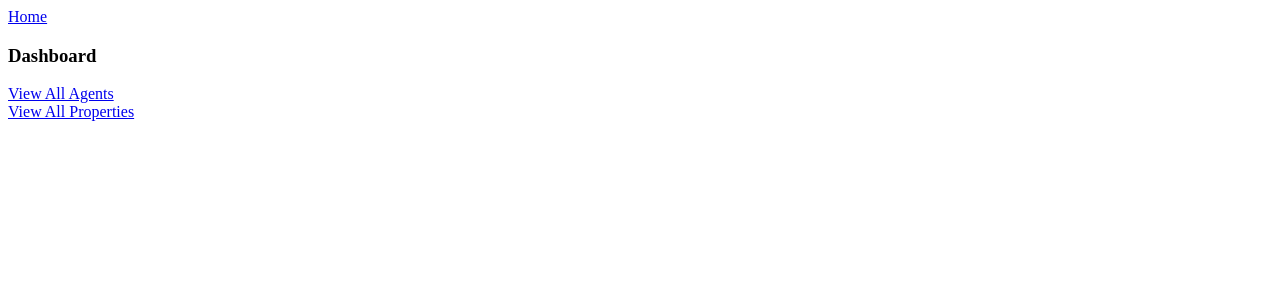
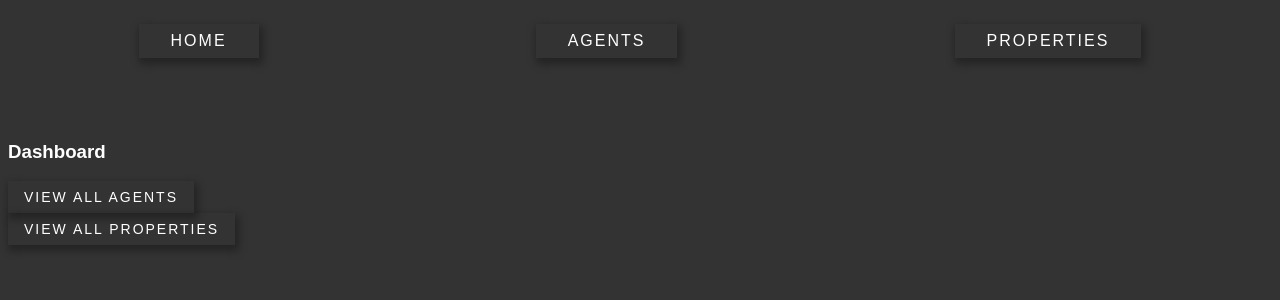
Before and after one commit to abradley2/brawndo-property-management-inc, a Nuxt app: page / in a window 1280 px wide. Shown: the top 300 px of the page. Built offline with nearby package versions, Linux system fonts and the light colour scheme.

Commit message:
add some basic styles

```diff
--- a/layouts/default.vue
+++ b/layouts/default.vue
@@ -4,13 +4,108 @@ const route = ref(useRoute())
 const isHome = computed(() => route.value.fullPath === '/')
 </script>
 
+
 <template>
-  <div>
-    <NuxtLink to="/">Home</NuxtLink>
-    <NuxtLink v-if="!isHome" to="/agents">See Agents</NuxtLink>
-    <NuxtLink v-if="!isHome" to="/properties">See Properties</NuxtLink>
+  <div class="nav">
+    <NuxtLink to="/" class="nav__nav-link">Home</NuxtLink>
+    <NuxtLink to="/agents" class="nav__nav-link">Agents</NuxtLink>
+    <NuxtLink to="/properties" class="nav__nav-link">Properties</NuxtLink>
   </div>
   <div>
     <slot></slot>
   </div>
 </template>
+
+
+<style>
+:root {
+  --background-color: rgba(0, 0, 0, 0.8);
+  --primary-text-color: rgba(255, 255, 255, 1);
+}
+html {
+  font-family: Arial, Helvetica, sans-serif;
+}
+a {
+  color: var(--primary-text-color);
+  letter-spacing: 2px;
+  text-decoration: none;
+  text-transform: uppercase;
+}
+a:visited {
+  color: var(--primary-text-color);
+}
+a:hover {
+  text-decoration: none;
+}
+body {
+  background-color: var(--background-color);
+  color: var(--primary-text-color);
+  box-sizing: border-box;
+}
+* {
+  box-sizing: border-box;
+}
+
+.nav {
+  padding-top: 1rem;
+  padding-bottom: 4rem;
+  display: flex;
+  width: 100%;
+  justify-content: space-between;
+}
+
+a {
+  /** right downwards box shadow */
+  box-shadow: 2px 4px 8px 2px rgba(0, 0, 0, 0.315);
+  padding: 0.5rem 1rem;
+  transition: 0.5s;
+  font-size: 0.875rem;
+  display: inline-block;
+}
+
+a.option {
+  border: 1px solid rgb(59, 184, 171);
+}
+
+a.cta {
+  background-color: rgba(255, 244, 94, 1);
+  color: var(--background-color);
+}
+
+.nav__nav-link:not(:last-child) {
+  margin-right: 1rem;
+}
+
+a:hover, a:focus {
+  box-shadow: 0 0 0 0 rgba(0, 0, 0, 0);
+}
+
+@keyframes outlineloop {
+  from {
+    outline: 1px solid rgba(255, 244, 94, 1);
+    outline-offset: 0.1rem;
+  }
+
+  to {
+    outline: 1px solid  rgba(255, 244, 0, 0);
+    outline-offset: 0.3rem;
+  }
+}
+
+*:focus, a:hover {
+    animation-name: outlineloop;
+    animation-duration: 1s;
+    animation-iteration-count: infinite;
+    animation-fill-mode: forwards;
+}
+
+@media screen and (min-width: 600px) {
+  .nav {
+    justify-content: space-around;
+  }
+  .nav__nav-link {
+      padding: 0.5rem 2rem;
+      font-size: 1rem;
+  }
+}
+</style>
--- a/pages/agents.vue
+++ b/pages/agents.vue
@@ -35,14 +35,31 @@ const agents = computed(() => {
   <div v-else-if="noAgents">
     No agents found
   </div>
-  <div v-else-if="agents">
-    <div v-for="agent in agents" :key="agent.id">
-      <NuxtLink :to="agent.link">
+  <div v-else-if="agents" class="agent-list">
+    <div v-for="agent in agents" :key="agent.id" class="agent-list__agent">
+      <NuxtLink :to="agent.link" class="option">
         {{ agent.first_name }} {{  agent.last_name }}
       </NuxtLink>
     </div>
   </div>
-  <div>
-    <NuxtLink to="/new-agent">Create new agent</NuxtLink>
+  <div class="agent-list__cta">
+    <NuxtLink class="cta" to="/new-agent">Create new agent</NuxtLink>
   </div>
 </template>
+
+<style>
+.agent-list {
+  display: flex;
+  flex-direction: column;
+}
+.agent-list__agent {
+  text-align: center;
+}
+.agent-list__agent:not(:first-child) {
+  margin-top: 1rem;
+}
+.agent-list__cta {
+  text-align: center;
+  margin-top: 4rem;
+}
+</style>
```
